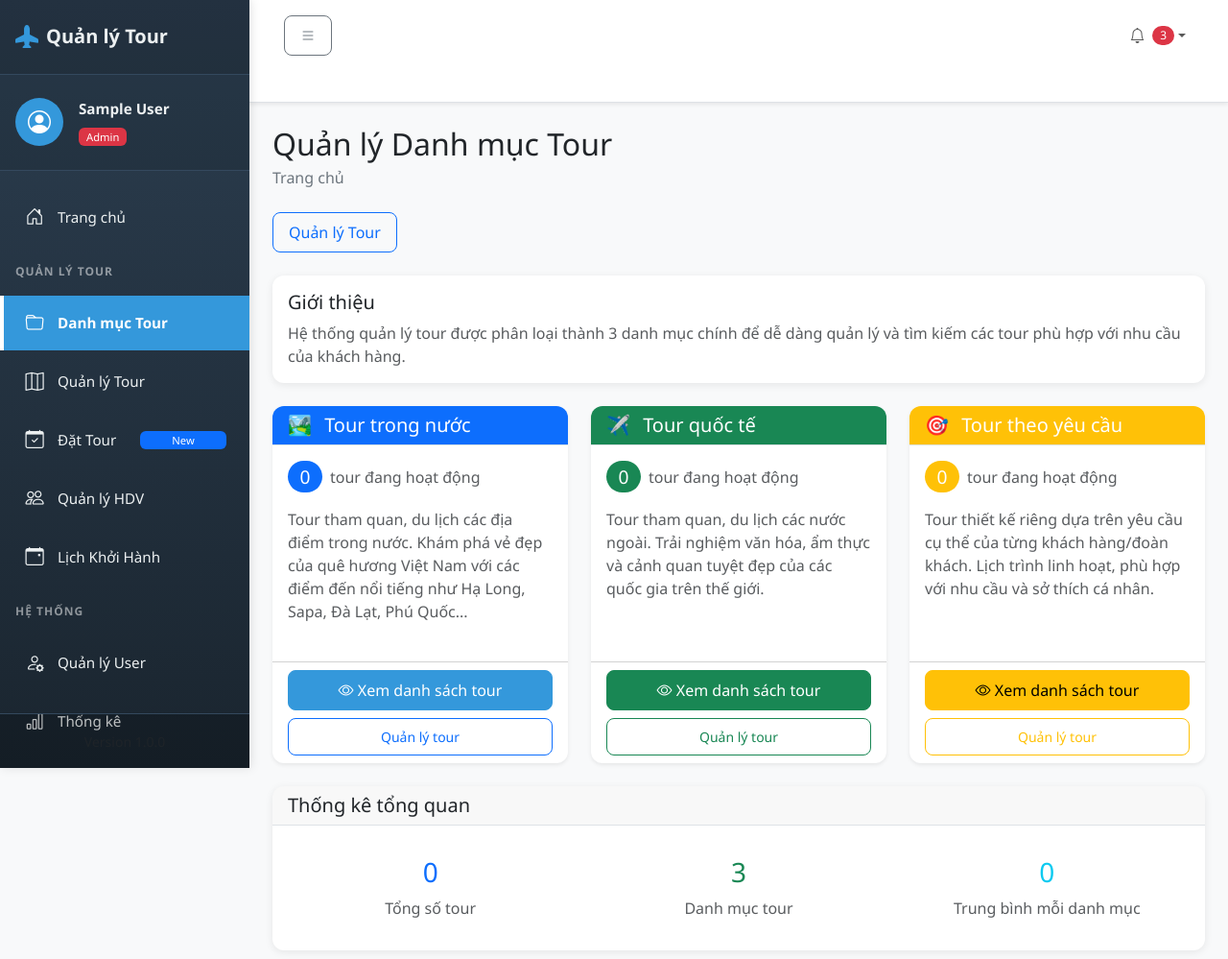
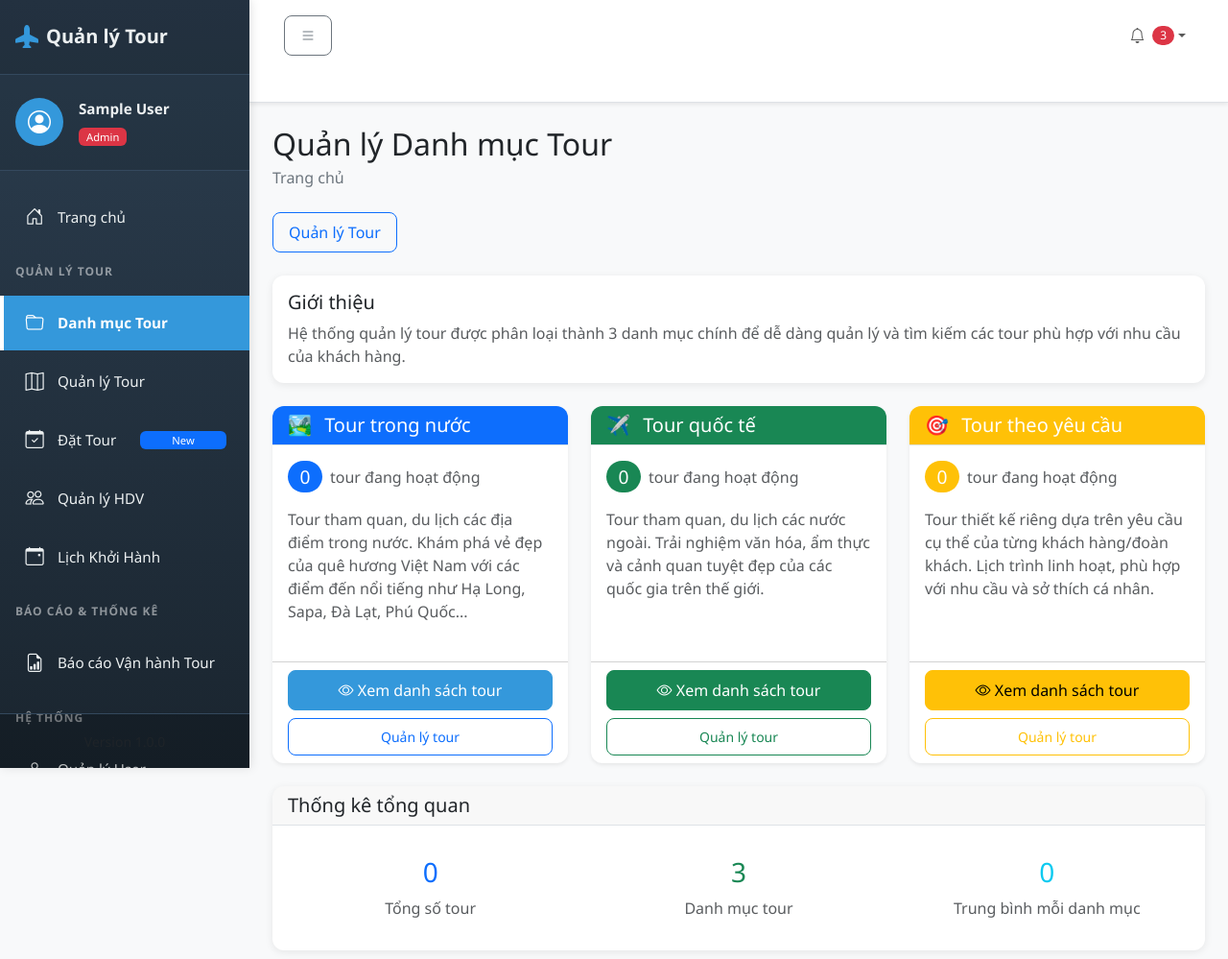
Before and after one commit to century4u/duan1-nhom5, a PHP site: page /?action=tour-categories in a window 1280 px wide. Shown: the top 999 px of the page at 96% size. Run offline with PHP 8.4, Linux system fonts and the light colour scheme; the visitor is signed in with stand-in values (Sample User, id 1); data that the repository does not hold is empty.

Commit message:
feat: Thêm menu Báo cáo Vận hành Tour vào sidebar admin

```diff
--- a/duan1-nhom5/views/admin/main.php
+++ b/duan1-nhom5/views/admin/main.php
@@ -97,6 +97,17 @@
                 </li>
 
                 <?php if (isAdmin()): ?>
+                <li class="menu-divider">
+                    <span>Báo cáo & Thống kê</span>
+                </li>
+
+                <li class="menu-item">
+                    <a href="<?= BASE_URL ?>?action=operation-reports" class="menu-link <?= (isset($_GET['action']) && strpos($_GET['action'] ?? '', 'operation-reports') === 0) ? 'active' : '' ?>">
+                        <i class="bi bi-file-earmark-bar-graph"></i>
+                        <span>Báo cáo Vận hành Tour</span>
+                    </a>
+                </li>
+
                 <li class="menu-divider">
                     <span>Hệ thống</span>
                 </li>
```
